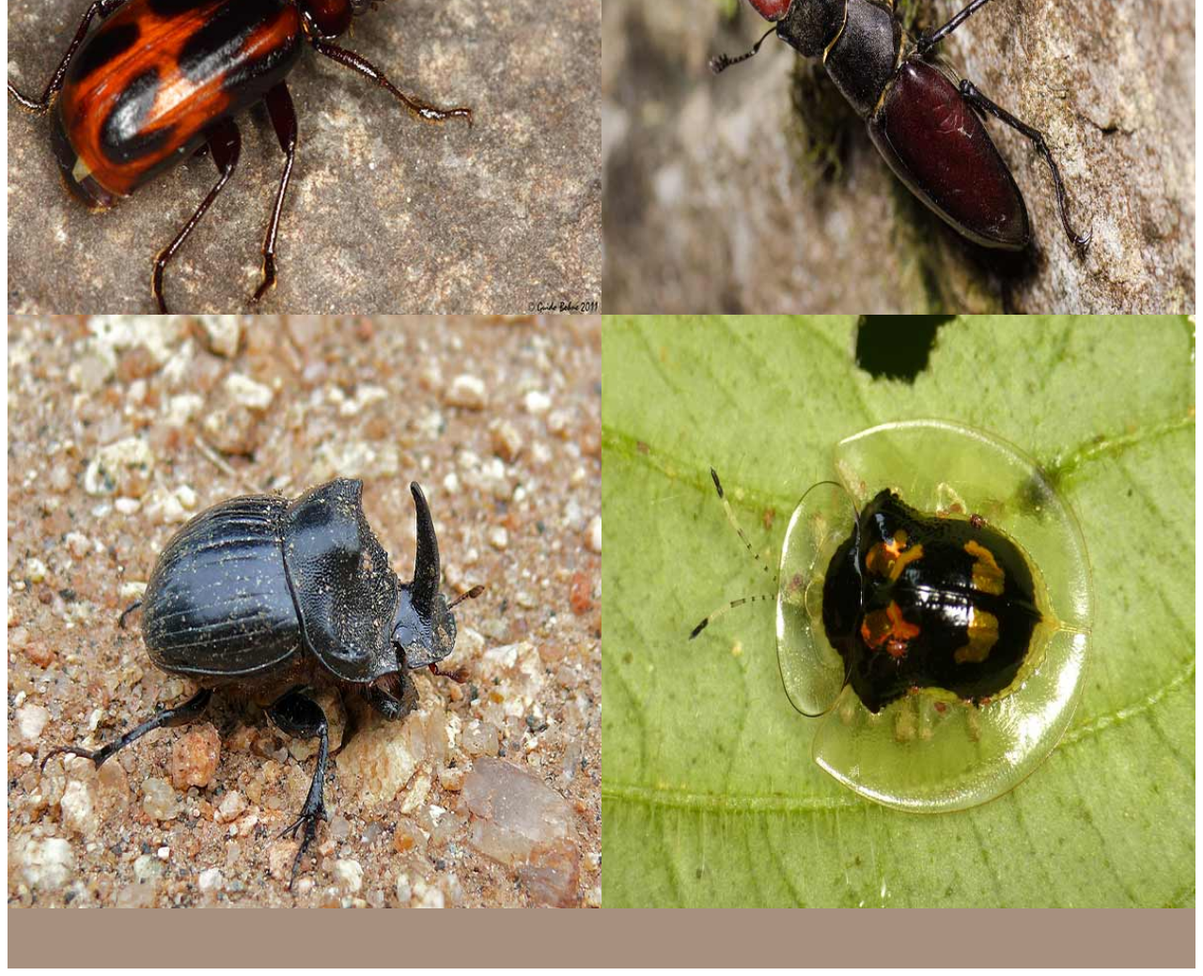
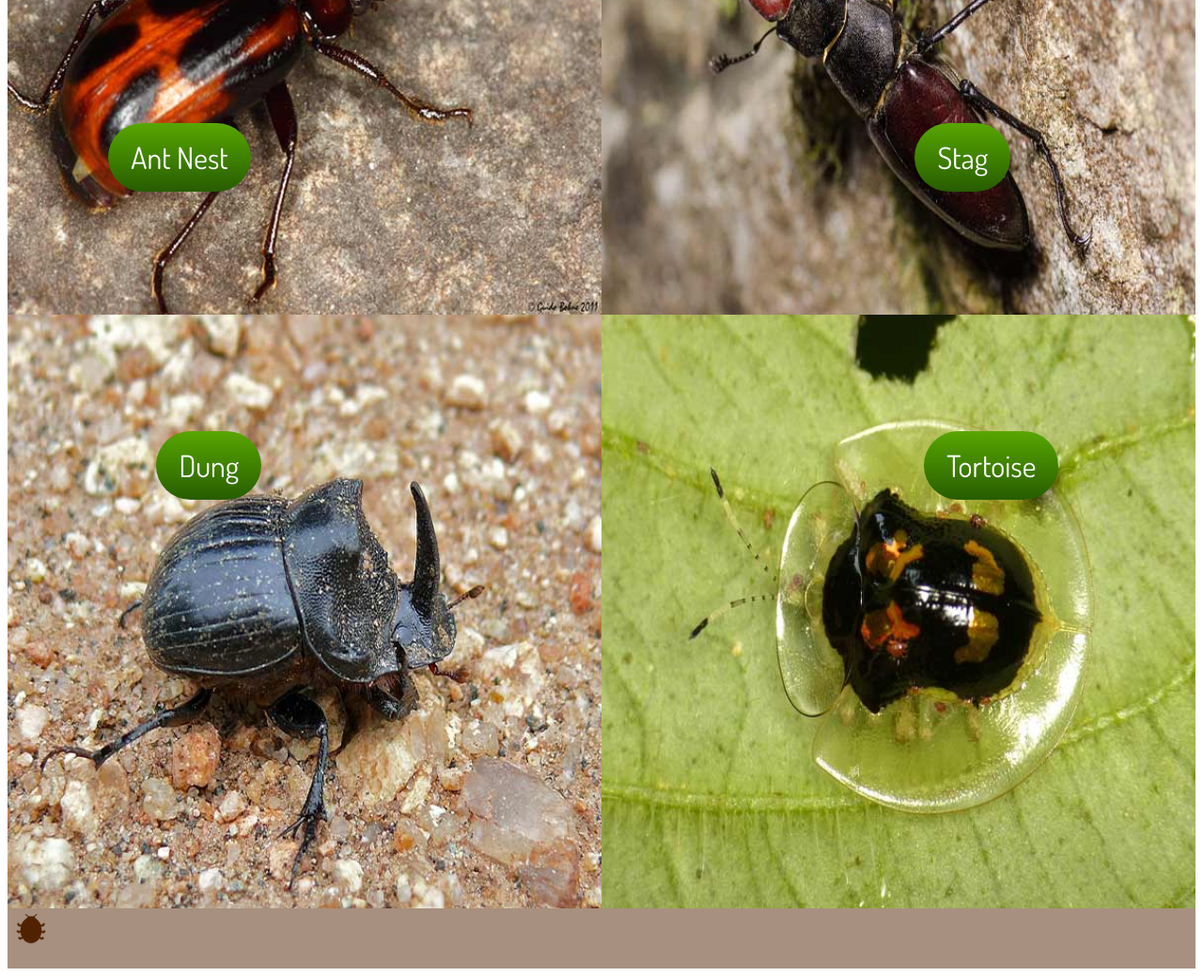
Before and after one commit to zhimmat/dsn1674-assignment-7, a plain HTML site: page image-demo/index.html in a window 1280 px wide. Shown: the part 940-1979 px from the top of the page at 94% size. Drawn offline with Linux system fonts and the light colour scheme.

Commit message:
played with the bottom, and left/right percentage

```diff
--- a/image-demo/css/main.css
+++ b/image-demo/css/main.css
@@ -42,44 +42,44 @@ h1{
 .btn{
   position: absolute;
 text-decoration: none;
-      color:white;
+color: white;
 background-color: #58A601;
 background-image: linear-gradient(to bottom, #58A601, #275C00);
-      display:inline-block;
+display: inline-block;
 padding: 0.5em 0.75em;
 border-radius: 40px;
-      left:20%;
-      bottom: 5%;
+left: 9%;
+bottom: -43%;
 font-family: 'Dosis', sans-serif;
-      font-size:40px;
+font-size: 32px;
       }
       .btn2{
         text-decoration: none;
-           color:white;
+color: white;
 background-color: #58A601;
 background-image: linear-gradient(to bottom, #58A601, #275C00);
-           display:inline-block;
+display: inline-block;
 padding: 0.5em 0.75em;
 border-radius: 40px;
 position: absolute;
-           right:20%;
-           bottom:5%;
+right: 16%;
+bottom: -43%;
 font-family: 'Dosis', sans-serif;
-           font-size: 40px;
+font-size: 32px;
          }
          .btn3{
            text-decoration: none;
-           color:white;
+   color: white;
    background-color: #58A601;
    background-image: linear-gradient(to bottom, #58A601, #275C00);
-           display:block;
+   display: block;
    padding: 0.5em 0.75em;
    border-radius: 40px;
    position: absolute;
-           left:20%;
-           bottom: 5%;
+   left: 13%;
+   bottom: -84%;
    font-family: 'Dosis', sans-serif;
-           font-size: 40px;
+   font-size: 32px;
          }
      .btn4{
        text-decoration: none;
@@ -90,10 +90,10 @@ display: block;
    padding: 0.5em 0.75em;
    border-radius: 40px;
    position: absolute;
-right: 17%;
-bottom: 5%;
+   right: 12%;
+   bottom: -84%;
    font-family: 'Dosis', sans-serif;
-font-size: 40px;
+   font-size: 32px;
 }
      .btn:hover{
        background-color: #58A601;
@@ -183,14 +183,16 @@ font-size: 2em;
 }
 
 .footer{
-  opacity: 0.5;
+
   padding: 2em;
+  background-image: url("../images/beetle.svg");
+  background-size: 50px auto;
+  background-repeat: no-repeat;
 }
 
 footer{
   clear:both;
-  background-image: url("../images/beetle.svg");
-  background-size: 30px auto;
-  background-repeat: no-repeat;
   background: rgba(81, 34, 0, 0.5);
+  width: 100%;
+  overflow: hidden;
 }
--- a/image-demo/index.html
+++ b/image-demo/index.html
@@ -31,7 +31,7 @@
 
   <div class="box1">
     <img class="left" src="images/ant-nest-beetle.jpg" alt="Ant nest beetle">
-    <a id="ant" class="btn" href="#">Ant Nest</a>
+    <a id="ant nest" class="btn" href="#">Ant Nest</a>
 
     <img class="right" src="images/stag-beetle.jpg" alt="Stag beetle">
     <a id="stag" class="btn2" href="#">Stag</a>
@@ -42,7 +42,7 @@
     <a id="dung" class="btn3" href="#">Dung</a>
 
     <img class="right2" src="images/tortoise-beetle.jpg" alt="Tortoise beetle">
-    <a id="tort" class="btn4" href="#">Tortoise</a>
+    <a id="tortoise" class="btn4" href="#">Tortoise</a>
 
   </div>
 
```
Lines whose indentation alone changed are shown as unchanged.
